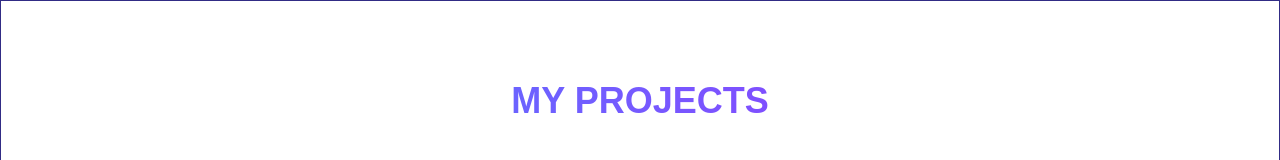
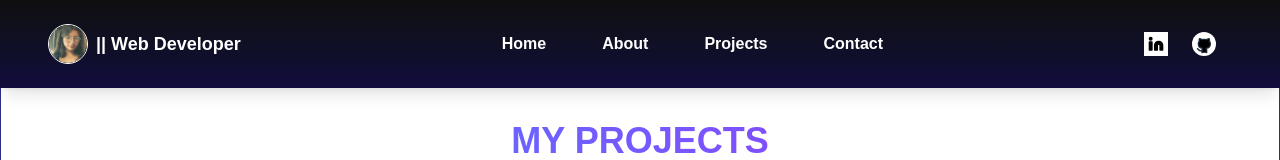
Before and after one commit to Namiiii-sys/Portfolio-v3, a Next.js app: page / in a window 1280 px wide. Shown: the top 160 px of the page. Built offline with nearby package versions, Linux system fonts and the light colour scheme.

Commit message:
navbar minor fixes

```diff
--- a/app/components/Navbar.tsx
+++ b/app/components/Navbar.tsx
@@ -15,9 +15,9 @@ const Navbar = () => {
   ];
 
   return (
-    <nav className="w-full z-100 fixed top-0 left-0 text-white shadow-lg bg-transparent">
+    <nav className="w-full z-100 fixed top-0 left-0 text-white shadow-lg bg-transparent mb-20">
       {/* Desktop Navbar */}
-      <div className="hidden md:flex fixed top-0 left-0 w-full bg-gradient-to-b from-[#0f0f0f] to-[#0b0918] text-white py-4 px-12 shadow-lg justify-between items-center">
+      <div className="hidden md:flex fixed top-0 left-0 w-full bg-gradient-to-b from-[#0f0f0f] to-[#120b3c] text-white py-4 px-12 shadow-lg justify-between items-center">
         <div className="text-lg font-bold flex items-center space-x-2">
           <Image
               src={namita}
--- a/app/components/projects.tsx
+++ b/app/components/projects.tsx
@@ -81,7 +81,7 @@ const ProjectSection: React.FC = () => {
   }, []);
 
   return (
-    <section className="py-20 px-6 md:px-12 bg-transparent border border-indigo-900 text-white">
+    <section className="py-20 mt-10 px-6 md:px-12 bg-transparent border border-indigo-900 text-white">
       <h1 className="text-4xl font-bold mb-20 text-center bg-gradient-to-r from-blue-500 to-purple-600 bg-clip-text text-transparent">
         MY PROJECTS
       </h1>
--- a/app/page.tsx
+++ b/app/page.tsx
@@ -1,6 +1,7 @@
 import React from 'react'
 import ProjectSection from './components/projects'
 import Achievements from './components/Achievements'
+import Navbar from './components/Navbar'
 import About1 from './components/About1'
 // import Contact from './components/Contact'
 import About from './components/About'
@@ -8,6 +9,7 @@ import About from './components/About'
 const page = () => {
   return (
     <div>
+      <Navbar/>
       <ProjectSection />
       <Achievements/>
       {/* <Contact/>  */}
```
